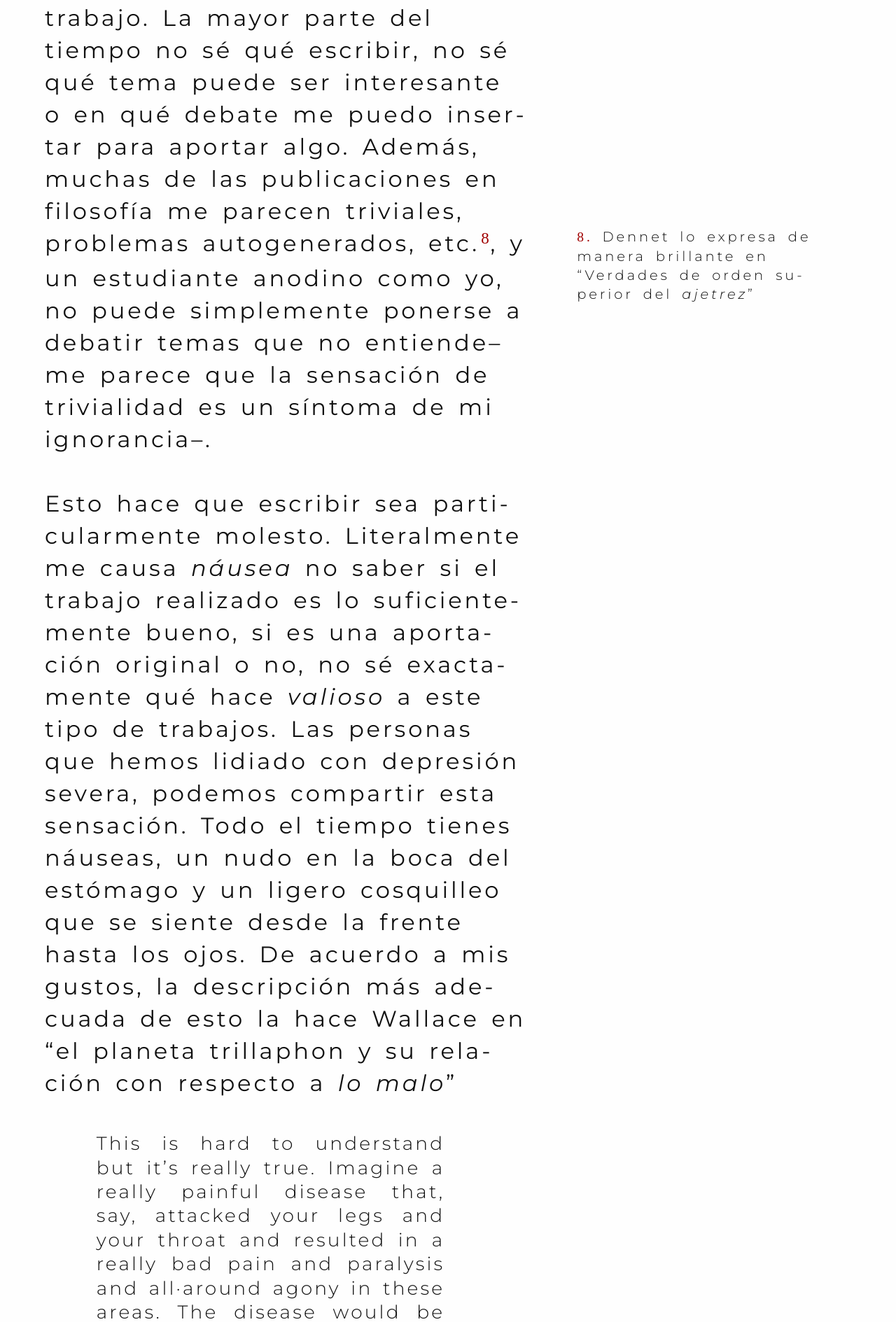
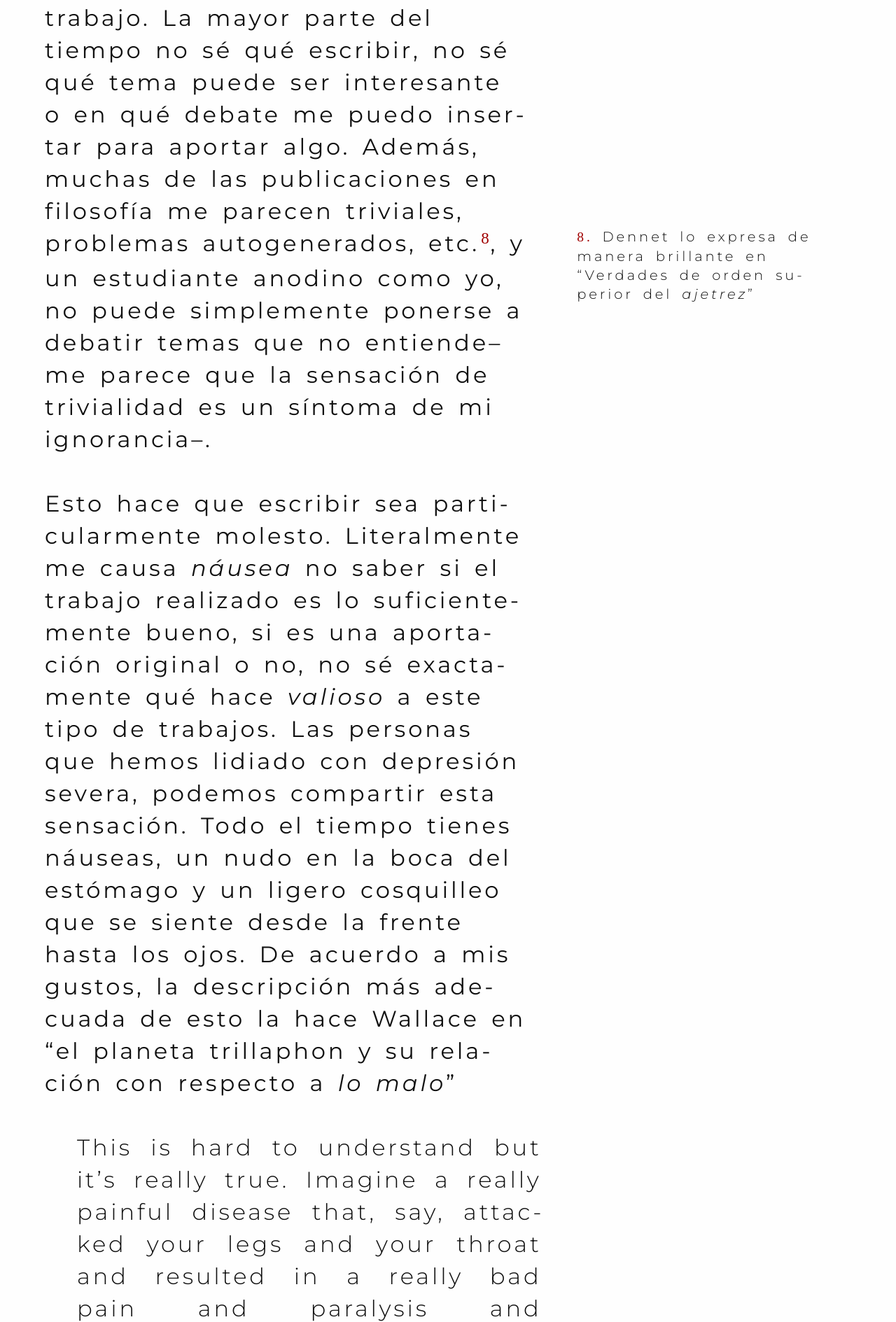
Before and after one commit to Oiuhukt/failosophy, a Jekyll site: the page built from _posts/2024-06-12-artsick.md, in a window 1280 px wide. Shown: the part 4511-6400 px from the top of the page at 70% size. Built offline with Jekyll 4.4.1, drawn with Linux system fonts in a browser that asks for light colours; some web fonts are replaced.

Commit message:
modificando nuevo post

```diff
--- a/css/tufte.scss
+++ b/css/tufte.scss
@@ -36,7 +36,6 @@ html {
 body,
 p,
 li,
-blockquote,
 .sidenote,
 .marginnote {
     line-height: 1.6; /* 1.6 > 1.5 minimum */
@@ -398,33 +397,20 @@ div.epigraph + * {
     clear: both;
 }
 
-/* Blockquote styling - smaller font than body */
+/* ============================================
+   BLOCKQUOTE STYLES - CONSOLIDATED
+   All blockquote settings in one place
+   ============================================ */
+
+/* Base blockquote container */
 blockquote {
     margin: 1.4rem 0;
-    line-height: 1.3;
     padding-left: 2rem;
+    line-height: 1.3; /* Tighter than body (1.6) */
 }
 
-blockquote p {
-    font-size: 1.15rem !important; /* Force override */
-    line-height: 1.3;
-    margin-top: 0;
-    text-align: justify;
-}
-
-blockquote p,
-blockquote footer {
-    width: 45%;
-    padding-left: 2.5%;
-    padding-right: 2.5%;
-}
-
-blockquote footer {
-    font-size: 0.75rem;
-    line-height: 1.2;
-    margin-top: 0.5rem;
-    margin-bottom: 0.5rem;
-    text-align: right;
+/* Mobile responsive - override widths */
+@media screen and (max-width: 760px) {
 }
 
 .sans {
@@ -605,11 +591,6 @@ li .sidenote,
 li .marginnote {
     margin-right: -80%;
 } //added to allow for the fact that lists are indented and marginnotes and sidenotes push to right
-
-blockquote .sidenote,
-blockquote .marginnote {
-    margin-right: -79%;
-}
 
 .sidenote-number {
     counter-increment: sidenote-counter;
```
